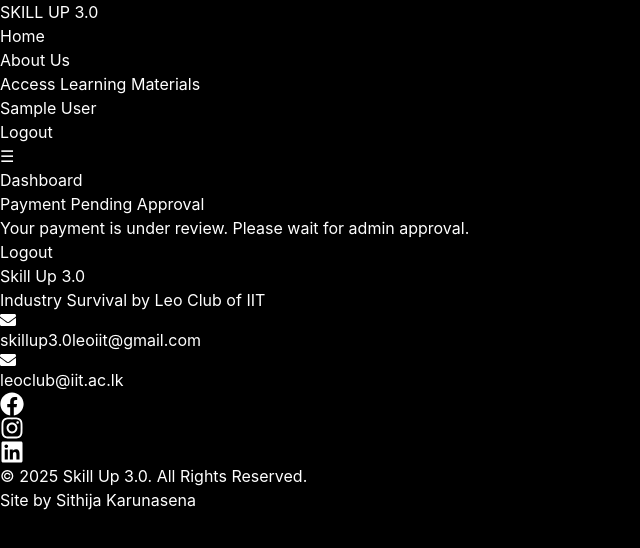
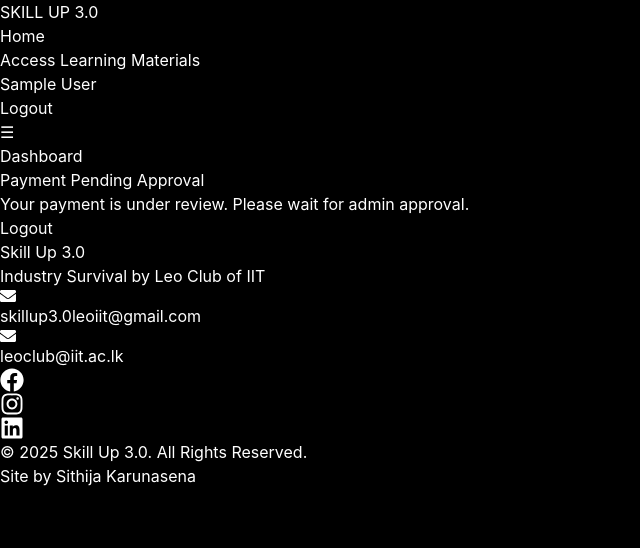
Before and after one commit to sithikaru/skillup, a Next.js app: page /Dashboard in a window 1280 px wide. Shown: the top 548 px of the page, without its empty margins (0-640 px from the left). Built offline with nearby package versions, Linux system fonts and the light colour scheme; no server answers; the database is empty; sample sign-in values are in the browser's storage.

Commit message:
Update Navbar.tsx

```diff
--- a/src/app/components/Navbar.tsx
+++ b/src/app/components/Navbar.tsx
@@ -71,11 +71,6 @@
             </Link>
           </motion.div>
 
-          <motion.div whileHover={{ scale: 1.1 }} whileTap={{ scale: 0.9 }}>
-            <Link href="/about-us" className="px-3 py-2 hover:text-purple-400 transition">
-              About Us
-            </Link>
-          </motion.div>
 
           <motion.div whileHover={{ scale: 1.1 }} whileTap={{ scale: 0.9 }}>
             <Link href="/materials" className="px-3 py-2 hover:text-purple-400 transition">
```
